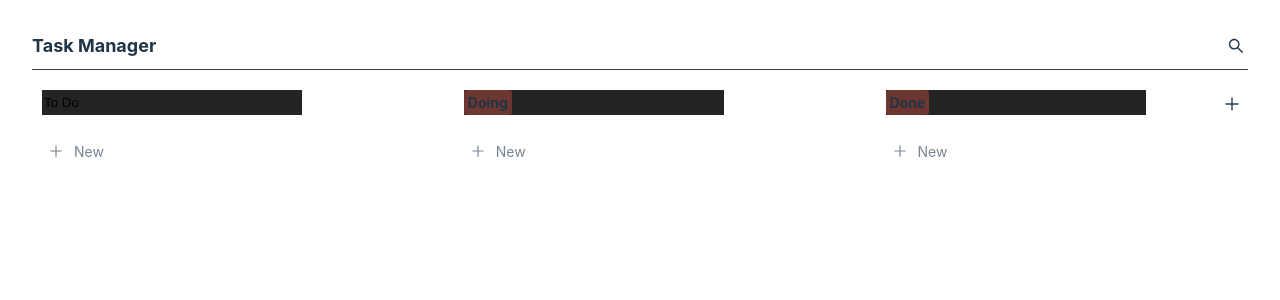
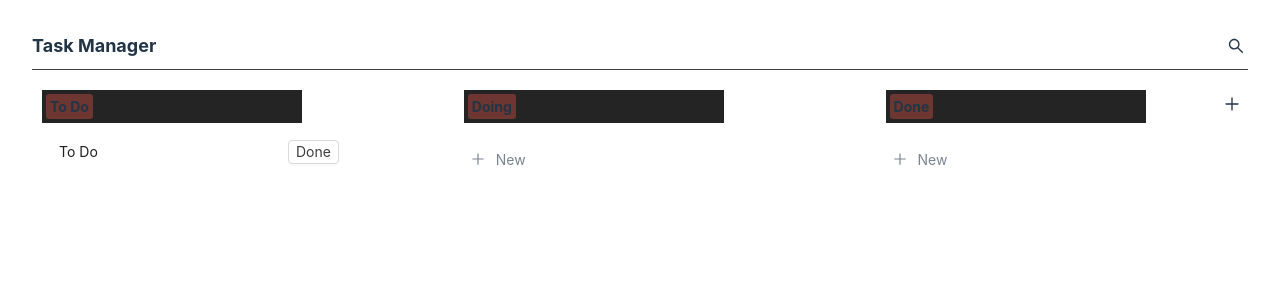
Before and after one commit to JoaoJuliasz/task-list, a React (Vite) app: page / in a window 1280 px wide. Both pictures are taken after a click on the element "To Do". Shown: the top 300 px of the page. Built offline with nearby package versions, Linux system fonts and the light colour scheme.

Commit message:
refactor: :recycle: add a dropdown to update column title

```diff
--- a/src/components/TaskContainer/TaskContainer.tsx
+++ b/src/components/TaskContainer/TaskContainer.tsx
@@ -42,7 +42,7 @@ const TaskContainer = ({ title, tasks, index, setTaskList, setTasksTitles, moveI
 
     return (
         <div ref={ref} className={`${style.container} ${isDragging ? style.grabbing : ''}`}>
-            <Header title={title} taskList={tasks} setTaskList={setTaskList} handleAdd={addTask} setTasksTitles={setTasksTitles}/>
+            <Header index={index} title={title} taskList={tasks} setTaskList={setTaskList} handleAdd={addTask} setTasksTitles={setTasksTitles}/>
             <Tasks title={title} taskList={tasks} setTaskList={setTaskList} handleAdd={addTask}
                 newTask={newTask} setNewTask={setNewTask} />
         </div>
--- a/src/components/TaskContainer/components/Header/Header.tsx
+++ b/src/components/TaskContainer/components/Header/Header.tsx
@@ -3,9 +3,11 @@ import { Dispatch, SetStateAction, useState } from "react";
 import style from './header.module.css'
 import { Tasks } from "../../../../types/Task.type";
 import Menu from "./components/Menu/Menu";
+import UpdateTitle from "../../../UpdateTitle/UpdateTitle";
 
 
 type Props = {
+    index: number
     title: string
     taskList: string[]
     handleAdd: (title: string, start?: boolean | undefined) => void
@@ -13,22 +15,15 @@ type Props = {
     setTasksTitles: Dispatch<SetStateAction<string[]>>
 }
 
-const Header = ({ title, taskList, handleAdd, setTaskList, setTasksTitles }: Props) => {
-    const [edit, setEdit] = useState<boolean>(false)
+const Header = ({ index, title, taskList, handleAdd, setTaskList, setTasksTitles }: Props) => {
     const [isOpen, setIsOpen] = useState<boolean>(false)
-    const [headerTitle, setHeaderTitle] = useState<string>(title)
 
     return (
         <div className={style.container}>
             <div className={style.titleContainer}>
-                {edit ?
-                    <input value={headerTitle}
-                        autoFocus onBlur={() => setEdit(false)}
-                        className={style.updateTitle}
-                        onChange={e => setHeaderTitle(e.target.value)} />
-                    :
-                    <h5 className={style.title} onClick={() => setEdit(true)}>{headerTitle}</h5>}
-                {!edit ? <span className={style.count}>{taskList?.length}</span> : null}
+                <UpdateTitle index={index} currTitle={title} titleClassName={style.title} setTasksTitles={setTasksTitles}
+                    setTaskList={setTaskList} />
+                <span className={style.count}>{taskList?.length}</span>
             </div>
             <div className={`${style.optionsContainer} ${isOpen ? style.noOpacity : ''}`}>
                 <Menu title={title} setTaskList={setTaskList} handleAdd={handleAdd} setTasksTitles={setTasksTitles}
--- a/src/components/TaskContainer/components/Header/header.module.css
+++ b/src/components/TaskContainer/components/Header/header.module.css
@@ -21,7 +21,7 @@
     background: #6e3630;
     margin: 0 10px 0 0;
     border-radius: 3px;
-    cursor: text;
+    cursor: pointer;
 }
 
 .container .titleContainer .updateTitle {
--- /dev/null
+++ b/src/components/UpdateTitle/UpdateTitle.tsx
@@ -0,0 +1,31 @@
+import { Dropdown } from "antd";
+import { Dispatch, SetStateAction } from "react";
+import { Tasks } from "../../types/Task.type";
+import UpdateTitleInput from "./components/UpdateTitleInput/UpdateTitleInput";
+import style from './updateTitle.module.css'
+
+type Props = {
+    index: number
+    currTitle: string
+    titleClassName: string
+    setTaskList: Dispatch<SetStateAction<Tasks>>
+    setTasksTitles: Dispatch<SetStateAction<string[]>>
+}
+
+const UpdateTitle = ({ index, currTitle, titleClassName, setTasksTitles, setTaskList }: Props) => {
+
+    const renderDropdown = () => (
+        <UpdateTitleInput index={index} title={currTitle} setTasksTitles={setTasksTitles} setTaskList={setTaskList} />
+    )
+
+    return (
+        <Dropdown dropdownRender={renderDropdown} trigger={['click']}
+            destroyPopupOnHide={true}>
+            <div className={style.titleWrapper}>
+                <h5 className={titleClassName}>{currTitle}</h5>
+            </div>
+        </Dropdown>
+    );
+};
+
+export default UpdateTitle;
--- /dev/null
+++ b/src/components/UpdateTitle/components/UpdateTitleInput/UpdateTitleInput.tsx
@@ -0,0 +1,51 @@
+import { ChangeEvent, Dispatch, SetStateAction, useEffect, useRef, useState } from 'react';
+import { Button, Input } from 'antd';
+import style from './updateTitleInput.module.css'
+import { Tasks } from '../../../../types/Task.type';
+
+type Props = {
+    index: number
+    title: string
+    setTasksTitles: Dispatch<SetStateAction<string[]>>
+    setTaskList: Dispatch<SetStateAction<Tasks>>
+}
+
+
+const UpdateTitleInput = ({ index, title, setTasksTitles, setTaskList }: Props) => {
+    const [currTitle, setCurrTitle] = useState<string>(title)
+
+    const inputRef = useRef<HTMLInputElement>()
+
+    const handleChange = (event: ChangeEvent<HTMLInputElement>) => {
+        setCurrTitle(event.target.value)
+    }
+
+    const handleClick = () => {
+        setTasksTitles(prev => {
+            const updtPrev = JSON.parse(JSON.stringify(prev))
+            updtPrev[index] = currTitle
+            localStorage.setItem('tasksTitles', JSON.stringify(updtPrev))
+            return updtPrev
+        })
+        setTaskList(prev => {
+            const updtPrev = JSON.parse(JSON.stringify(prev))
+            updtPrev[currTitle] = updtPrev[title]
+            delete updtPrev[title]
+            localStorage.setItem('task-manager', JSON.stringify(updtPrev))
+            return updtPrev
+        })
+    }
+
+    useEffect(() => {
+        inputRef.current?.focus()
+    }, [])
+
+    return (
+        <div className={style.container}>
+            <Input className={style.input} value={currTitle} ref={inputRef} onChange={handleChange} />
+            <Button className={style.button} onClick={handleClick} size="small">Done</Button>
+        </div>
+    );
+};
+
+export default UpdateTitleInput;
--- /dev/null
+++ b/src/components/UpdateTitle/components/UpdateTitleInput/updateTitleInput.module.css
@@ -0,0 +1,27 @@
+.container {
+    background: #fff;
+    padding: 6px;
+    border-radius: 3px;
+    display: flex;
+    flex-direction: row;
+    align-items: center;
+    margin-top: 6px;
+}
+
+.container .input {
+    border: none !important;
+    outline: none;
+    box-shadow: none;
+    height: 100%;
+}
+
+.container .button {
+    color: #3d3d3d !important;
+    border-color: #d9d9d9 !important;
+    outline: none;
+}
+
+.container .button:hover {
+    color: #3d3d3d !important;
+    border-color: #7b7a7a !important;
+}
--- /dev/null
+++ b/src/components/UpdateTitle/updateTitle.module.css
@@ -0,0 +1,10 @@
+.titleWrapper {
+    margin: 0 10px 0 0;
+    padding: 4px;
+    border-radius: 3px;
+}
+
+.titleWrapper:hover {
+    background: #f4f2f219;
+    transition: background 0.3s;
+}
--- a/src/containers/Tasks/taskList.module.css
+++ b/src/containers/Tasks/taskList.module.css
@@ -10,9 +10,13 @@
     width: 100%;
     display: flex;
     justify-content: space-between;
+    overflow-x: hidden;
+    height: 100%;
+    padding-bottom: 16px;
+}
+
+.container .wrapper:hover {
     overflow-x: auto;
-    height: 100%;
-    min-height: 400px;
 }
 
 .container .add {
--- a/src/hooks/useTask.tsx
+++ b/src/hooks/useTask.tsx
@@ -57,7 +57,6 @@ export const useTask = (setTaskList: Dispatch<SetStateAction<Tasks>>) => {
         setTaskList(prev => {
             const updt = JSON.parse(JSON.stringify(prev))
             updt[title].splice(index, 1)
-            console.warn(updt[title])
             localStorage.setItem("task-manager", JSON.stringify(updt))
             return { ...updt }
         })
```
